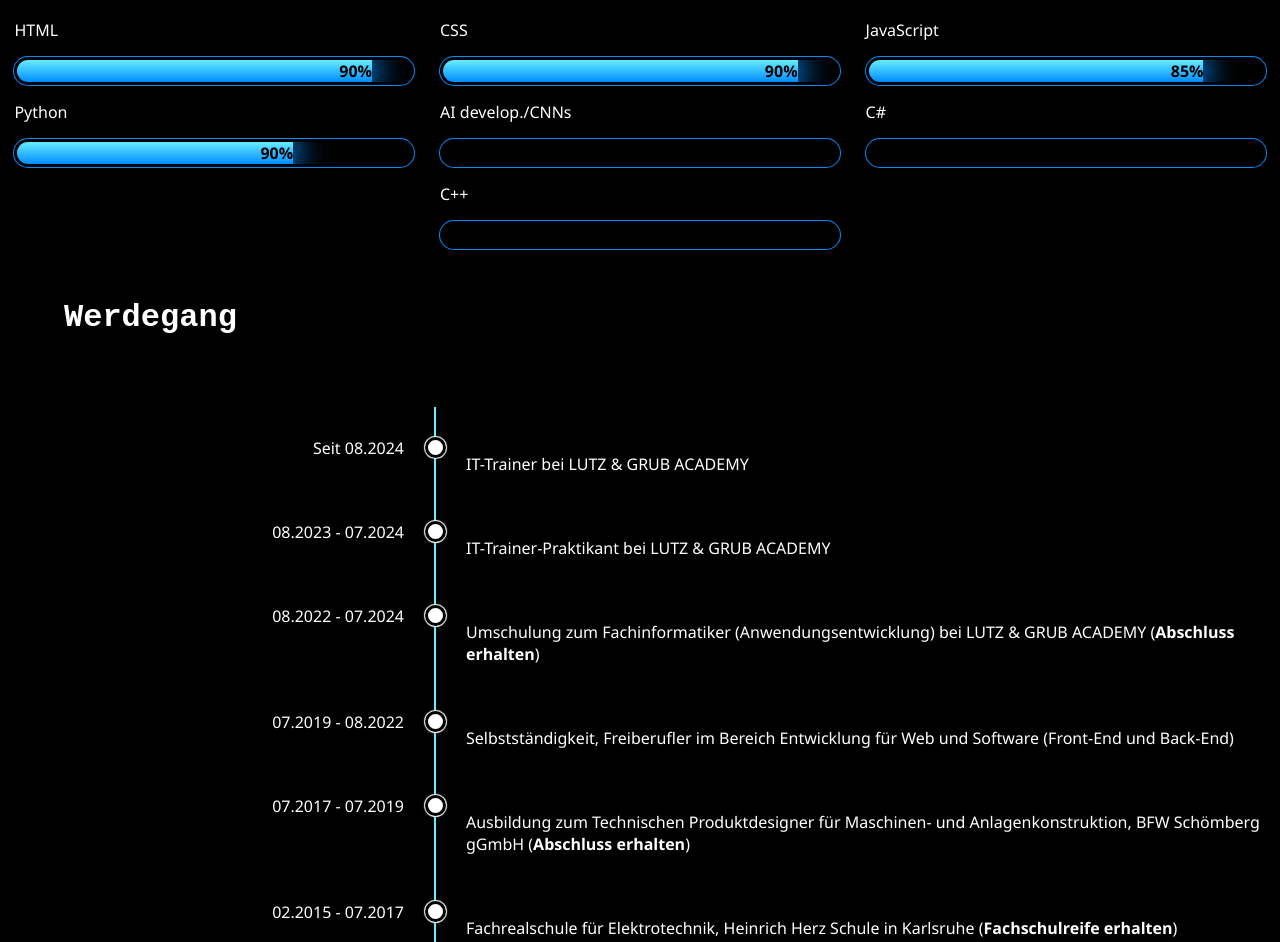
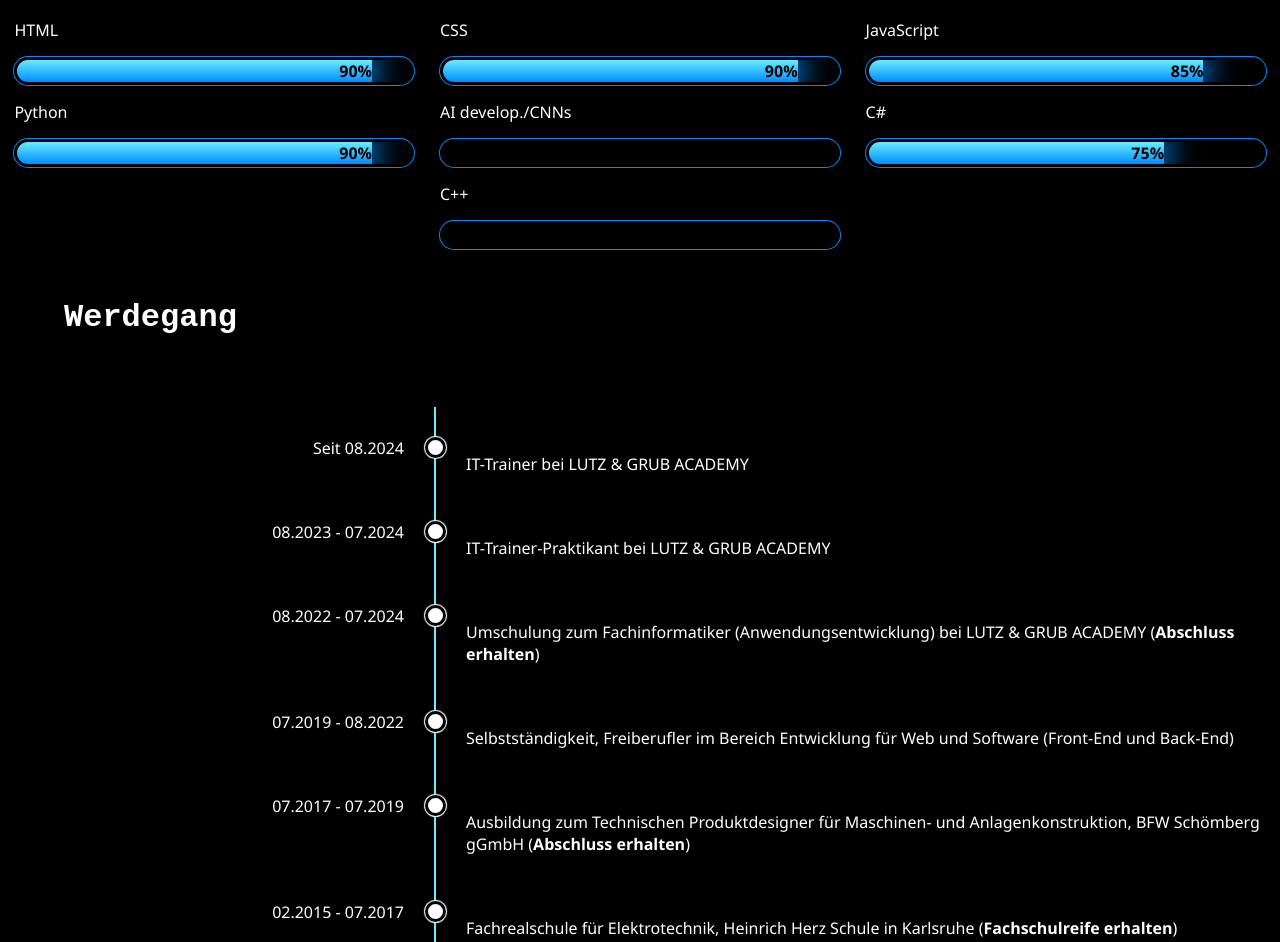
Before and after one commit to Michael0992/Homepage, a plain HTML site: page index.html in a window 1280 px wide. Shown: the part 1575-2517 px from the top of the page. Drawn offline with Linux system fonts and the light colour scheme.

Commit message:
Update skillStyle.css

```diff
--- a/skillStyle.css
+++ b/skillStyle.css
@@ -37,13 +37,13 @@
 
     }
 
-    .cSharp{
+    .csharp{
         width: 75%;
         background: linear-gradient(to bottom, var(--mainColor2), var(--mainColor1));
 
     }
     .python {
-        width: 70%;
+        width: 90%;
         background: linear-gradient(to bottom, var(--mainColor2), var(--mainColor1));
 
     }
```
